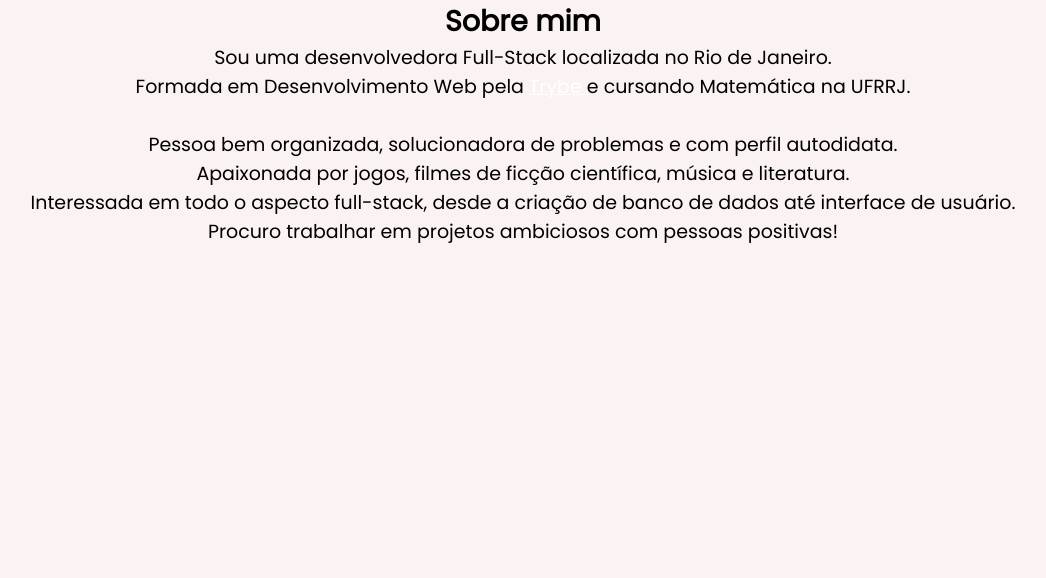
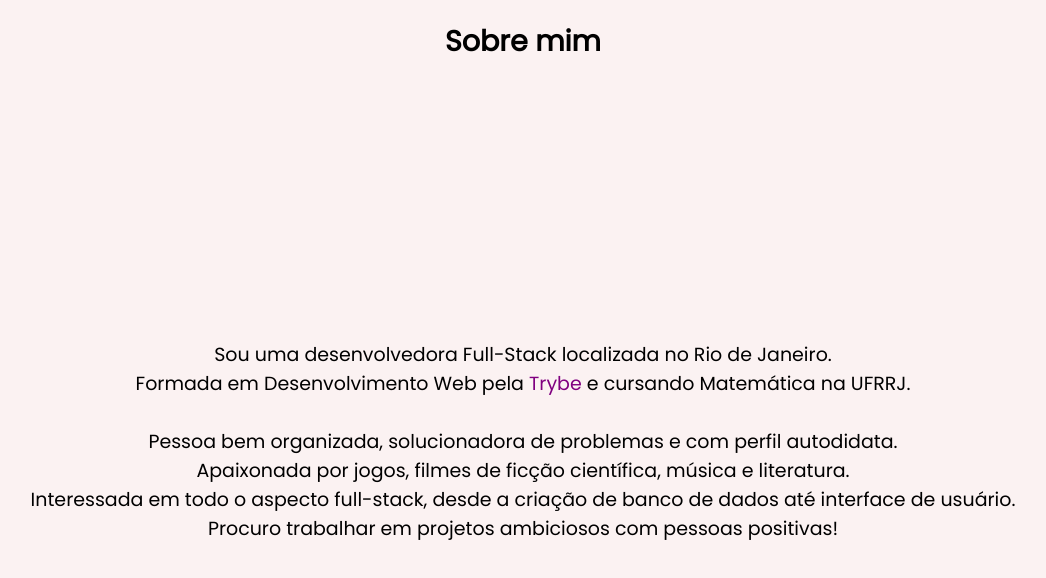
Before and after one commit to mariyzx/portfolio, a React (Create React App) app: page /about in a window 1280 px wide. Shown: the top 578 px of the page, without its empty margins (117-1163 px from the left). Built offline with nearby package versions, Linux system fonts and the light colour scheme.

Commit message:
:lipstick: feat: adiciona estilização para a bio

```diff
--- a/src/styles/pages/About.js
+++ b/src/styles/pages/About.js
@@ -3,21 +3,20 @@ import styled from 'styled-components';
 export const MainAbout = styled.section`
   display: flex;
   flex-direction: column;
-  justify-content: center;
-  align-items: center;
   text-align: center;
+  height: 100vh;
+  margin-top: 20px;
 
   div {
     display: flex;
-    flex-direction: column;
+    height: 100%;
     justify-content: center;
     align-items: center;
-    text-align: center;
-    gap: 5rem;
   }
 
   a {
-    color: white;
+    text-decoration: none;
+    color: purple;
   }
 
   /* SMARTPHONES LANDSCAPE */
```
